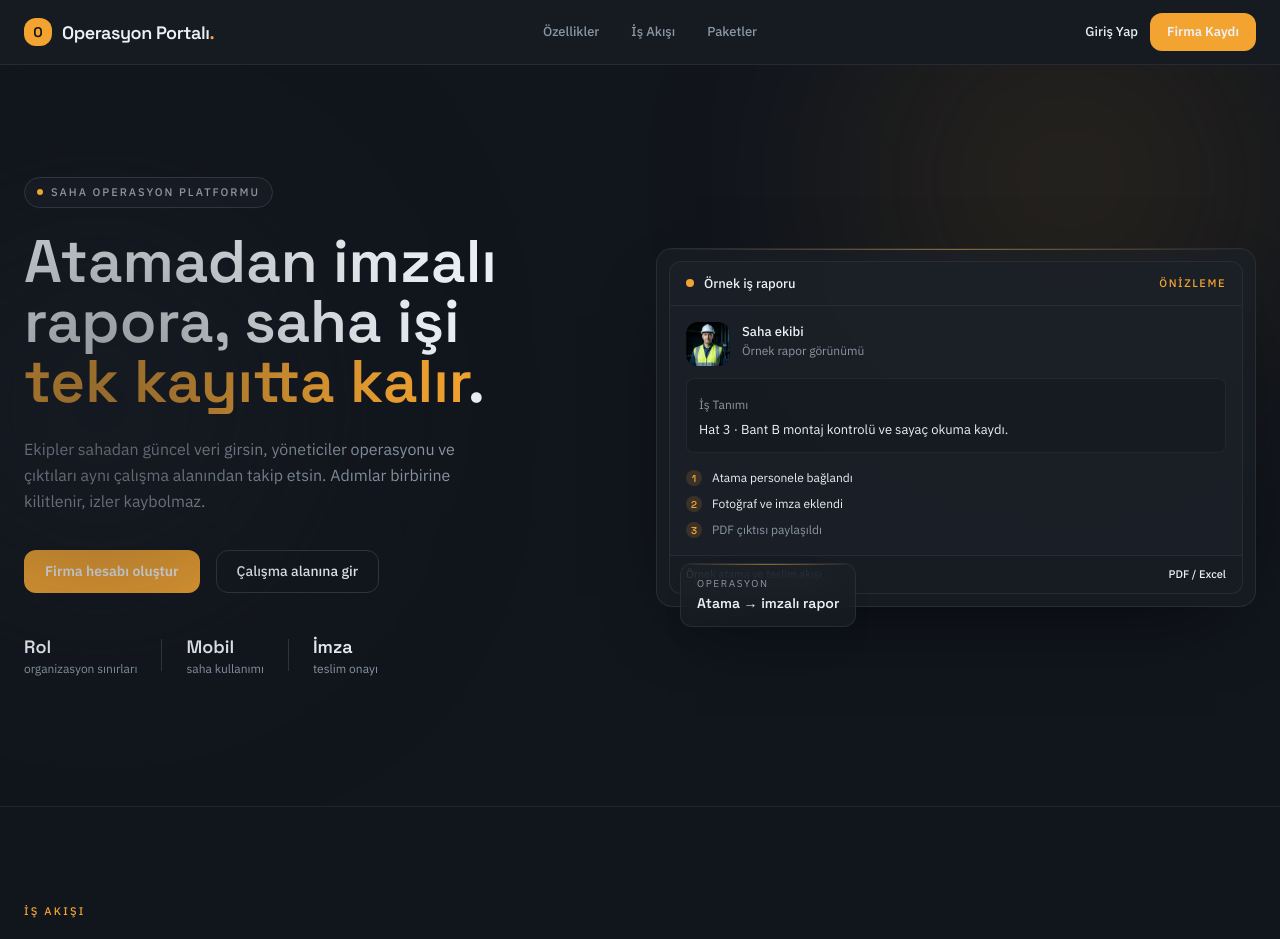
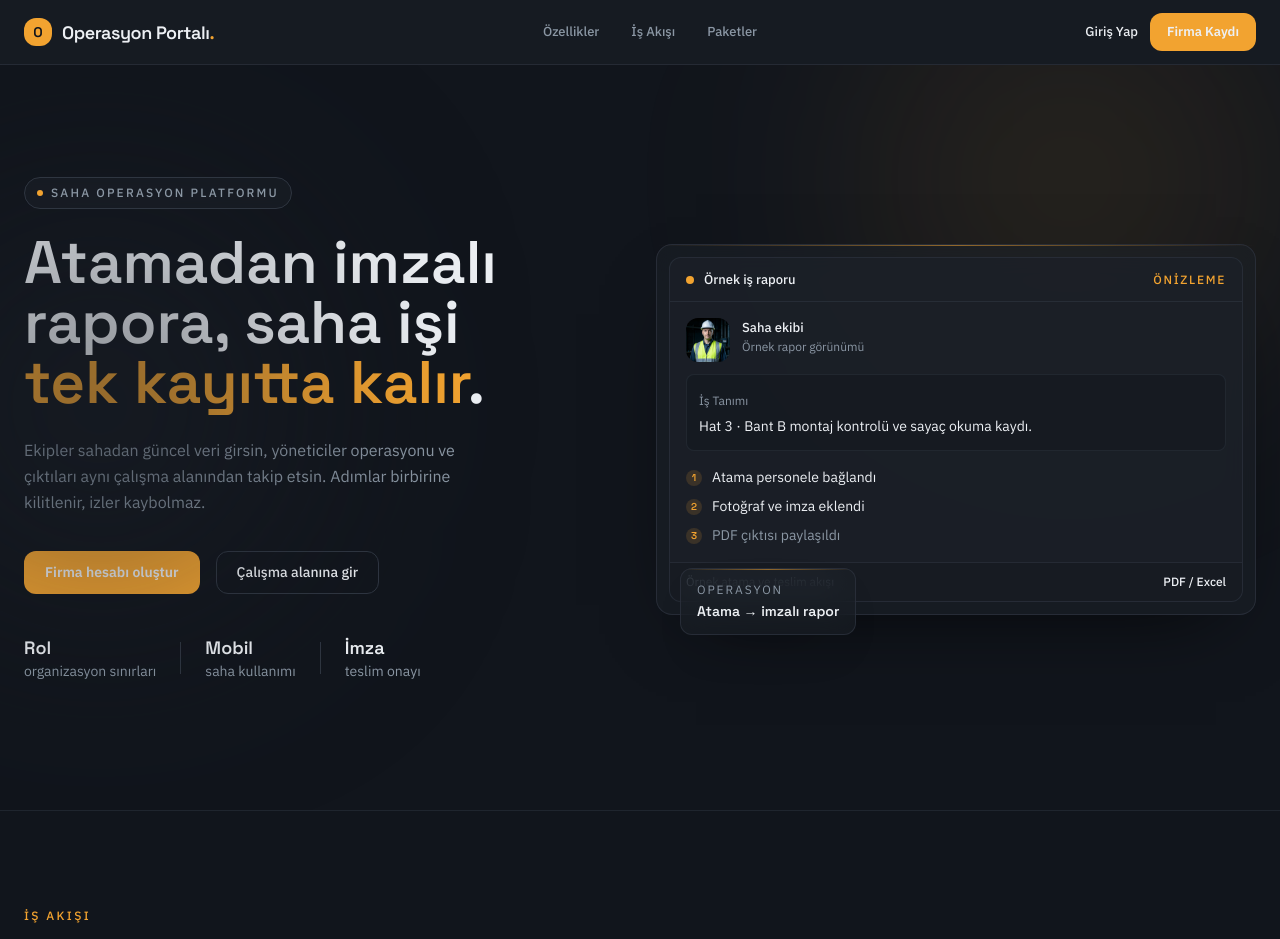
Before and after one commit to emrhangcl/operations-report-platform, a Next.js app in the folder apps/admin/: page / in a window 1280 px wide. Shown: the top 939 px of the page. Built offline with nearby package versions, Linux system fonts and the light colour scheme; no server answers.

Commit message:
style: tanıtım sayfasında gövde metinlerini en az 14 px yap (#7)
Otomatik birleştirildi: denetim, tasarım ve typecheck/test/lint/derleme geçti.

```diff
--- a/apps/admin/app/source-landing.css
+++ b/apps/admin/app/source-landing.css
@@ -48,13 +48,13 @@
 .source-hero-glow-two { top: 10rem; left: -5rem; width: 22.5rem; height: 22.5rem; background: color-mix(in oklab, var(--source-panel) 60%, transparent); }
 .source-hero-grid { display: grid; grid-template-columns: 1fr; align-items: center; gap: 3rem; padding-block: 5rem 6rem; }
 .source-hero-copy { min-width: 0; }
-.source-eyebrow { display: inline-flex; align-items: center; gap: 0.5rem; border: 1px solid var(--source-line); border-radius: 999px; background: var(--source-frost); padding: 0.375rem 0.75rem; color: var(--source-mist); font-size: 0.6875rem; font-weight: 500; letter-spacing: 0.18em; text-transform: uppercase; backdrop-filter: blur(4px); }
+.source-eyebrow { display: inline-flex; align-items: center; gap: 0.5rem; border: 1px solid var(--source-line); border-radius: 999px; background: var(--source-frost); padding: 0.375rem 0.75rem; color: var(--source-mist); font-size: 0.75rem; font-weight: 500; letter-spacing: 0.18em; text-transform: uppercase; backdrop-filter: blur(4px); }
 .source-eyebrow span { width: 0.375rem; height: 0.375rem; border-radius: 999px; background: var(--source-signal); }
 .source-hero h1 { max-width: 22ch; margin-top: 1.5rem; font-family: var(--source-font-display), ui-sans-serif, sans-serif; font-size: clamp(2.2rem, 6vw, 3.75rem); font-weight: 600; letter-spacing: normal; line-height: 1; text-wrap: balance; }
 .source-hero h1 em { color: var(--source-signal); font-style: normal; }
 .source-hero-copy > p { max-width: 46ch; margin-top: 1.5rem; color: var(--source-mist); font-size: 0.9375rem; line-height: 1.625; text-wrap: pretty; }
 .source-hero-actions { display: flex; flex-wrap: wrap; align-items: center; gap: 1rem; margin-top: 2.25rem; }
-.source-hero-facts { display: flex; flex-wrap: wrap; align-items: center; gap: 1.5rem; margin-top: 2.5rem; color: var(--source-mist); font-size: 0.75rem; }
+.source-hero-facts { display: flex; flex-wrap: wrap; align-items: center; gap: 1.5rem; margin-top: 2.5rem; color: var(--source-mist); font-size: 0.9375rem; }
 .source-hero-facts div { display: grid; }
 .source-hero-facts strong { color: var(--source-ice); font-family: var(--source-font-display), ui-sans-serif, sans-serif; font-size: 1.125rem; font-weight: 600; }
 .source-hero-facts i { width: 1px; height: 2rem; background: var(--source-line); }
@@ -66,7 +66,7 @@
 .source-product-head { display: flex; align-items: center; justify-content: space-between; border-bottom: 1px solid color-mix(in oklab, var(--source-line) 60%, transparent); padding: 0.75rem 1rem; }
 .source-product-head div { display: flex; align-items: center; gap: 0.625rem; font-size: 0.8125rem; font-weight: 500; }
 .source-product-head div span { width: 0.5rem; height: 0.5rem; border-radius: 999px; background: var(--source-signal); }
-.source-product-head > strong { color: var(--source-signal); font-size: 0.6875rem; font-weight: 500; letter-spacing: 0.14em; text-transform: uppercase; }
+.source-product-head > strong { color: var(--source-signal); font-size: 0.75rem; font-weight: 500; letter-spacing: 0.14em; text-transform: uppercase; }
 .source-product-body { display: grid; gap: 0.75rem; padding: 1rem; }
 .source-technician { display: flex; align-items: flex-start; gap: 0.75rem; }
 .source-technician img { width: 2.75rem; height: 2.75rem; flex-shrink: 0; border-radius: 0.75rem; object-fit: cover; }
@@ -76,22 +76,22 @@
 .source-technician span { color: var(--source-mist); font-size: 0.75rem; }
 .source-job-box { border: 1px solid color-mix(in oklab, var(--source-line) 50%, transparent); border-radius: 0.5rem; background: color-mix(in oklab, var(--source-graphite) 40%, transparent); padding: 0.75rem; }
 .source-job-box span { color: var(--source-mist); font-size: 0.75rem; }
-.source-job-box p { margin-top: 0.25rem; font-size: 0.8125rem; line-height: 1.625; }
+.source-job-box p { margin-top: 0.25rem; font-size: 0.9375rem; line-height: 1.625; }
 .source-product-steps { display: grid; gap: 0.5rem; padding-top: 0.25rem; }
-.source-product-steps div { display: flex; align-items: center; gap: 0.625rem; font-size: 0.75rem; }
+.source-product-steps div { display: flex; align-items: center; gap: 0.625rem; font-size: 0.9375rem; }
 .source-product-steps span { display: grid; width: 1rem; height: 1rem; place-items: center; border-radius: 999px; background: color-mix(in oklab, var(--source-signal) 15%, transparent); color: var(--source-signal); font-family: var(--source-font-display), ui-sans-serif, sans-serif; font-size: 0.625rem; font-weight: 600; }
 .source-product-steps p.muted { color: var(--source-mist); }
-.source-product-foot { display: flex; align-items: center; justify-content: space-between; border-top: 1px solid color-mix(in oklab, var(--source-line) 60%, transparent); background: color-mix(in oklab, var(--source-graphite) 30%, transparent); padding: 0.625rem 1rem; font-size: 0.6875rem; }
+.source-product-foot { display: flex; align-items: center; justify-content: space-between; border-top: 1px solid color-mix(in oklab, var(--source-line) 60%, transparent); background: color-mix(in oklab, var(--source-graphite) 30%, transparent); padding: 0.625rem 1rem; font-size: 0.75rem; }
 .source-product-foot span { color: var(--source-mist); }
 .source-product-foot strong { font-weight: 500; }
 .source-floating-note { position: absolute; bottom: -1.25rem; left: 1.5rem; overflow: hidden; border: 1px solid color-mix(in oklab, var(--source-line) 70%, transparent); border-radius: 0.75rem; background: var(--source-frost); padding: 0.75rem 1rem; box-shadow: 0 20px 50px -30px rgba(0,0,0,0.9); backdrop-filter: blur(16px); }
-.source-floating-note span { display: block; color: var(--source-mist); font-size: 0.625rem; letter-spacing: 0.16em; text-transform: uppercase; }
+.source-floating-note span { display: block; color: var(--source-mist); font-size: 0.75rem; letter-spacing: 0.16em; text-transform: uppercase; }
 .source-floating-note strong { display: block; margin-top: 0.125rem; font-family: var(--source-font-display), ui-sans-serif, sans-serif; font-size: 0.875rem; font-weight: 600; }
 
 .source-section { border-top: 1px solid color-mix(in oklab, var(--source-line) 50%, transparent); }
 .source-section-inner { padding-block: 5rem; }
 .source-section-heading { max-width: 44ch; }
-.source-section-heading > p { color: var(--source-signal); font-size: 0.6875rem; font-weight: 500; letter-spacing: 0.2em; text-transform: uppercase; }
+.source-section-heading > p { color: var(--source-signal); font-size: 0.75rem; font-weight: 500; letter-spacing: 0.2em; text-transform: uppercase; }
 .source-section-heading h2 { max-width: 16ch; margin-top: 0.75rem; font-family: var(--source-font-display), ui-sans-serif, sans-serif; font-size: clamp(1.75rem,4vw,2.5rem); font-weight: 600; line-height: 1.25; text-wrap: balance; }
 .source-features-heading { max-width: 46ch; }
 .source-features-heading h2 { max-width: 18ch; }
@@ -101,18 +101,18 @@
 .source-workflow-grid span { color: var(--source-signal); font-family: var(--source-font-display), ui-sans-serif, sans-serif; font-size: 0.875rem; font-weight: 600; }
 .source-workflow-grid i { display: block; width: 0.625rem; height: 0.625rem; margin-top: 0.5rem; border-radius: 999px; background: var(--source-signal); box-shadow: 0 0 0 4px color-mix(in oklab, var(--source-signal) 15%, transparent); }
 .source-workflow-grid h3, .source-feature h3, .source-plan h3 { margin-top: 1rem; font-family: var(--source-font-display), ui-sans-serif, sans-serif; font-size: 1.125rem; font-weight: 500; }
-.source-workflow-grid p, .source-feature p { margin-top: 0.5rem; color: var(--source-mist); font-size: 0.8125rem; line-height: 1.625; }
+.source-workflow-grid p, .source-feature p { margin-top: 0.5rem; color: var(--source-mist); font-size: 0.9375rem; line-height: 1.625; }
 .source-features-grid { display: grid; grid-template-columns: 1fr; margin-top: 3rem; border-top: 1px solid color-mix(in oklab, var(--source-line) 60%, transparent); border-left: 1px solid color-mix(in oklab, var(--source-line) 60%, transparent); }
 .source-feature { border-right: 1px solid color-mix(in oklab, var(--source-line) 60%, transparent); border-bottom: 1px solid color-mix(in oklab, var(--source-line) 60%, transparent); padding: 2rem; }
 .source-feature > span { color: var(--source-signal); font-family: var(--source-font-display), ui-sans-serif, sans-serif; font-size: 0.75rem; letter-spacing: 0.1em; }
 .source-pricing-grid { display: grid; grid-template-columns: 1fr; gap: 1.25rem; margin-top: 3rem; }
 .source-plan { position: relative; border: 1px solid color-mix(in oklab, var(--source-line) 70%, transparent); border-radius: 1rem; background: var(--source-frost); padding: 1.75rem; backdrop-filter: blur(16px); }
 .source-plan.featured { border-color: color-mix(in oklab, var(--source-signal) 50%, transparent); box-shadow: 0 0 0 1px color-mix(in oklab, var(--source-signal) 30%, transparent); }
-.source-popular { position: absolute; top: -0.75rem; left: 1.75rem; border-radius: 999px; background: var(--source-signal); padding: 0.25rem 0.75rem; color: var(--source-graphite); font-size: 0.625rem; font-weight: 600; letter-spacing: 0.14em; text-transform: uppercase; }
-.source-plan > p { margin-top: 0.25rem; color: var(--source-mist); font-size: 0.8125rem; }
+.source-popular { position: absolute; top: -0.75rem; left: 1.75rem; border-radius: 999px; background: var(--source-signal); padding: 0.25rem 0.75rem; color: var(--source-graphite); font-size: 0.75rem; font-weight: 600; letter-spacing: 0.14em; text-transform: uppercase; }
+.source-plan > p { margin-top: 0.25rem; color: var(--source-mist); font-size: 0.9375rem; }
 .source-price { display: block; margin-top: 1.5rem; font-family: var(--source-font-display), ui-sans-serif, sans-serif; font-size: 1.875rem; font-weight: 600; }
 .source-price span { color: var(--source-mist); font-family: var(--source-font-body), ui-sans-serif, sans-serif; font-size: 1rem; font-weight: 400; }
-.source-plan-items { display: grid; gap: 0.75rem; margin-top: 1.5rem; font-size: 0.8125rem; }
+.source-plan-items { display: grid; gap: 0.75rem; margin-top: 1.5rem; font-size: 0.9375rem; }
 .source-plan-items p { display: flex; align-items: center; gap: 0.5rem; }
 .source-plan-items span { width: 0.375rem; height: 0.375rem; flex-shrink: 0; border-radius: 999px; background: var(--source-signal); }
 .source-plan > a { width: 100%; margin-top: 2rem; }
@@ -129,10 +129,10 @@
 .source-footer-inner { padding-block: 4rem; }
 .source-footer-grid { display: grid; grid-template-columns: repeat(2, minmax(0,1fr)); gap: 2.5rem; }
 .source-footer-brand { grid-column: span 2; }
-.source-footer-brand p { max-width: 30ch; margin-top: 1rem; color: var(--source-mist); font-size: 0.8125rem; line-height: 1.625; }
-.source-footer h4 { font-size: 0.6875rem; font-weight: 600; letter-spacing: 0.16em; text-transform: uppercase; }
-.source-footer ul { display: grid; gap: 0.75rem; margin-top: 1rem; color: var(--source-mist); font-size: 0.8125rem; }
-.source-footer-bottom { display: flex; flex-direction: column; align-items: center; justify-content: space-between; gap: 0.75rem; margin-top: 3.5rem; border-top: 1px solid color-mix(in oklab, var(--source-line) 60%, transparent); padding-top: 1.5rem; color: var(--source-mist); font-size: 0.75rem; }
+.source-footer-brand p { max-width: 30ch; margin-top: 1rem; color: var(--source-mist); font-size: 0.9375rem; line-height: 1.625; }
+.source-footer h4 { font-size: 0.75rem; font-weight: 600; letter-spacing: 0.16em; text-transform: uppercase; }
+.source-footer ul { display: grid; gap: 0.75rem; margin-top: 1rem; color: var(--source-mist); font-size: 0.9375rem; }
+.source-footer-bottom { display: flex; flex-direction: column; align-items: center; justify-content: space-between; gap: 0.75rem; margin-top: 3.5rem; border-top: 1px solid color-mix(in oklab, var(--source-line) 60%, transparent); padding-top: 1.5rem; color: var(--source-mist); font-size: 0.9375rem; }
 
 .source-reveal,
 .source-reveal-in { opacity: 1; }
@@ -151,6 +151,7 @@
   .source-cta { padding: 5rem 4rem; }
   .source-footer-grid { grid-template-columns: repeat(4,minmax(0,1fr)); }
   .source-footer-brand { grid-column: span 1; }
+  .source-hero-facts, .source-job-box p, .source-product-steps div, .source-footer-brand p, .source-footer ul, .source-footer-bottom { font-size: 0.875rem; }
 }
 @media (min-width: 64rem) { .source-hero-grid { grid-template-columns: repeat(12,minmax(0,1fr)); gap: 2rem; } .source-hero-copy, .source-product-wrap { grid-column: span 6; } }
 @media (max-width: 47.999rem) { .source-nav { display: none; } }
```
